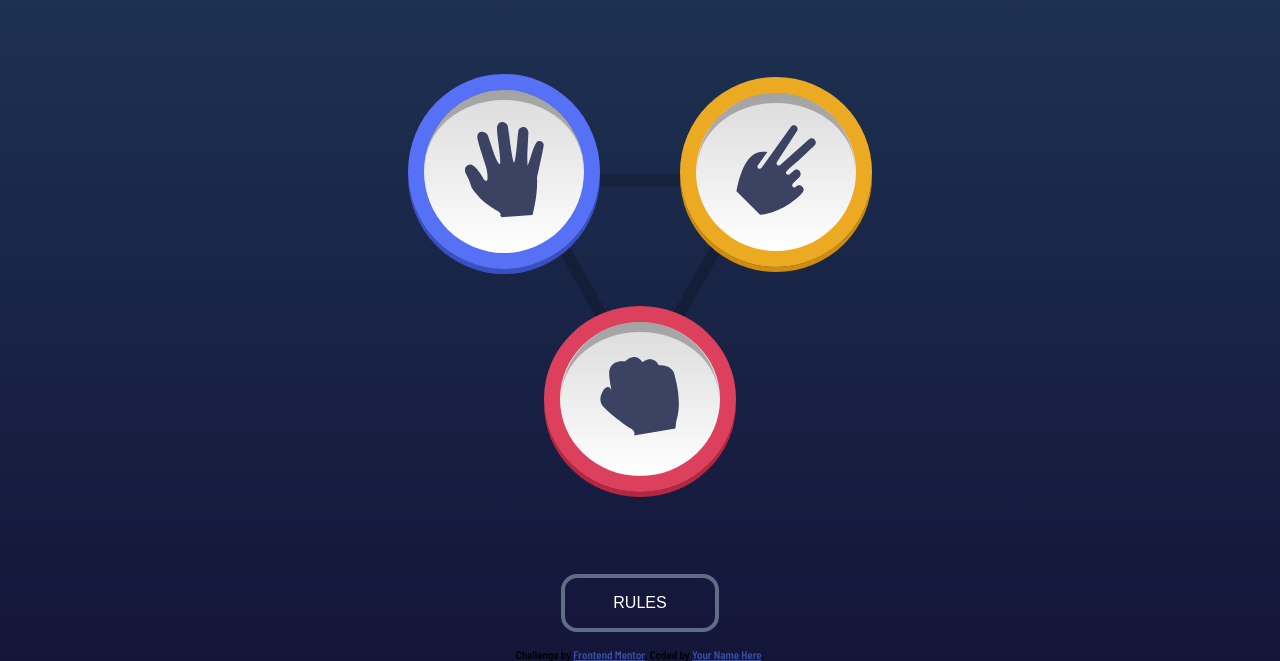
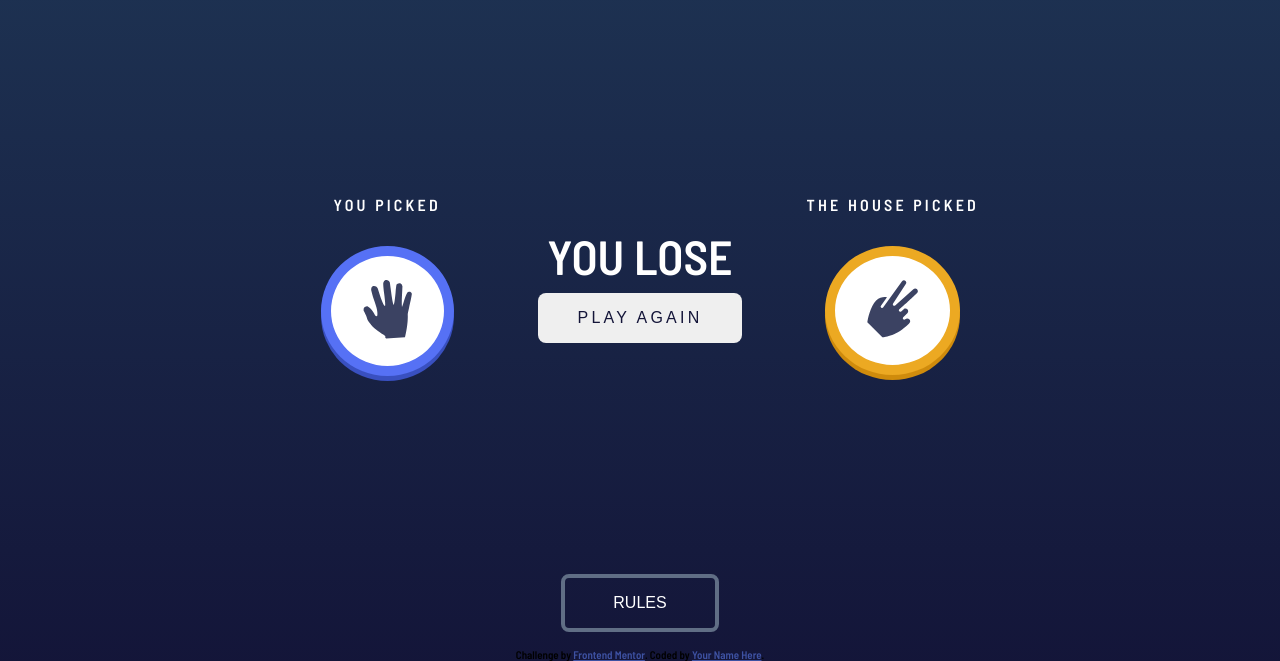
Before and after one commit to Alpha437/Rock-Paper-Scissors, a plain HTML site: page index.html in a window 1280 px wide. Both pictures are taken after a click on the button 504 px from the left and 323 px from the top of the page. Shown: the part 152-813 px from the top of the page. Drawn offline with Linux system fonts and the light colour scheme.

Commit message:
Added Js... Still rusty

```diff
--- a/index.html
+++ b/index.html
@@ -12,7 +12,7 @@
   <title>Frontend Mentor | Rock, Paper, Scissors</title>
   <!-- Rules
 
-  You Picked
+
   The House Picked
 
   You Win
@@ -44,6 +44,27 @@
           <img src="./images/icon-rock.svg" alt="" class="rock-image move--icon">
         </button>
       </div>
+
+      <div class="game-active">
+        <div class="user-pick winner">
+          <p class="move-title">You Picked</p>
+          <div class="move-icon">
+            <img src="./images/icon-paper.svg" alt="" class="paper-image user-move-icon">
+          </div>
+        </div>
+
+        <div class="user-pick house winner">
+          <p class="move-title">The House Picked</p>
+          <div class="move-icon">
+            <img src="./images/icon-paper.svg" alt="" class="paper-image user-move-icon">
+          </div>
+        </div>
+
+        <div class="result">
+          <p class="result-text">You Lose</p>
+          <button class="replay">Play again</button>
+        </div>
+      </div>
     </section>
 
 
@@ -55,6 +76,8 @@
     Challenge by <a href="https://www.frontendmentor.io?ref=challenge" target="_blank">Frontend Mentor</a>.
     Coded by <a href="#">Your Name Here</a>.
   </div>
+
+  <script src="script.js"></script>
 </body>
 
 </html>
--- /dev/null
+++ b/script.js
@@ -0,0 +1,79 @@
+'use strict';
+
+const mainApp = document.querySelector('.app');
+const score = document.querySelector('.score-count');
+const gameBody = document.querySelector('.game-body');
+const moves = document.querySelector('.moves');
+const triangle = document.querySelector('.bg-triangle');
+const moveBtn = document.querySelectorAll('.move--wrapper');
+const gameActive = document.querySelector('.game-active');
+const userMoveIcon = document.querySelector('.user-move-icon');
+const moveIcon = document.querySelectorAll('.move-icon');
+const userMove = document.querySelectorAll('.user-pick');
+const result = document.querySelector('.result');
+const resultText = document.querySelector('.result-text');
+const rulesBtn = document.querySelector('.rules');
+const replayBtn = document.querySelector('.replay');
+
+// Destructuring
+const [playerMove, houseMove] = moveIcon;
+const [player, house] = userMove;
+
+let pMove, hMove;
+function resetGame() {
+  moves.style.display = 'grid';
+  triangle.style.display = 'inline-block';
+  gameActive.style.display = 'none';
+  result.style.display = 'none';
+  playerMove.classList.toggle(`${pMove}`);
+  houseMove.classList.toggle(`${hMove}`);
+}
+
+function collapseMoves() {
+  moves.style.display = 'none';
+  triangle.style.display = 'none';
+}
+
+function pickMove() {
+  collapseMoves();
+  const moveName = this.classList[1];
+  const rps = ['rock', 'paper', 'scissors'];
+  const randomMove = rps[Math.trunc(rps.length * Math.random())];
+  let html;
+
+  // Player move
+  html = `<img src="./images/icon-${moveName}.svg" alt="" class="paper-image user-move-icon">
+  `;
+  playerMove.classList.toggle(`${moveName}`);
+  playerMove.innerHTML = html;
+  gameActive.style.display = 'grid';
+
+  // Computer move
+  html = `<img src="./images/icon-${randomMove}.svg" alt="" class="paper-image user-move-icon">
+  `;
+  houseMove.classList.toggle(`${randomMove}`);
+  houseMove.innerHTML = html;
+
+  // Decide winner
+  decideWinner(moveName, randomMove);
+  result.style.display = 'block';
+  pMove = moveName;
+  hMove = randomMove;
+}
+
+function decideWinner(player, computer) {
+  if(player == 'paper' && computer == 'rock') {
+    resultText.textContent = 'You win';
+  } else if(player == 'rock' && computer == 'scissors') {
+    resultText.textContent = 'You win';
+  } else if(player == 'scissors' && computer == 'paper') {
+    resultText.textContent = 'You win';
+  } else if(player == computer) {
+    resultText.textContent = 'Draw';
+  } else {
+    resultText.textContent = 'You lose';
+  }
+}
+
+moveBtn.forEach((move) => move.addEventListener('click', pickMove));
+replayBtn.addEventListener('click', resetGame);
--- a/style.css
+++ b/style.css
@@ -5,6 +5,11 @@
   margin: 0;
   padding: 0;
   box-sizing: border-box;
+}
+
+svg,
+img {
+  display: inline-block;
 }
 
 /* || VARIABLES */
@@ -155,9 +160,62 @@ body {
   font-size: 1rem;
   text-transform: uppercase;
   padding: 1rem 3rem;
-  border-radius: 1rem;
+  border-radius: .5rem;
   align-self: center;
 }
+
+/* || ACTIVE */
+.game-active {
+  display: none;
+  grid-template-columns: repeat(2, 1fr);
+  grid-template-rows: repeat(2, 1fr);
+  place-items: center;
+  row-gap: 3rem;
+}
+
+.user-pick {
+  display: flex;
+  flex-direction: column-reverse;
+  align-items: center;
+  gap: 2rem;
+}
+
+.move-title {
+  color: white;
+  text-transform: uppercase;
+  letter-spacing: .2rem;
+  text-align: center;
+}
+
+.move-icon {
+  background-color: white;
+  width: fit-content;
+  padding: 1.5rem 2rem;
+  border-radius: 50%;
+}
+
+.result {
+  grid-column: 1 / span 2;
+  text-align: center;
+  display: none;
+}
+
+.result-text {
+  color: white;
+  font-size: 3rem;
+  text-transform: uppercase;
+}
+
+.replay {
+  padding: 1.5rem 2rem;
+  border-radius: .5rem;
+  color: var(--bg-color2);
+  font-size: 1rem;
+  text-transform: uppercase;
+  letter-spacing: .2rem;
+  border: none;
+}
+
 /* || FOOTER */
 .attribution { font-size: 11px; text-align: center; }
 .attribution a { color: hsl(228, 45%, 44%); }
@@ -213,4 +271,24 @@ body {
   .bg-triangle {
     width: 250px;
   }
+  /* || ACTIVE */
+  .game-active {
+    grid-template-columns: repeat(3, 1fr);
+    grid-template-rows: max-content;
+    column-gap: 3rem;
+  }
+  .user-pick {
+    flex-direction: column;
+  }
+  .house {
+    grid-column: 3;
+  }
+  .result {
+    grid-row: 1;
+    grid-column: 2;
+  }
+  .replay {
+    margin-top: .5rem;
+    padding: 1rem 2.5rem;
+  }
 }
```
